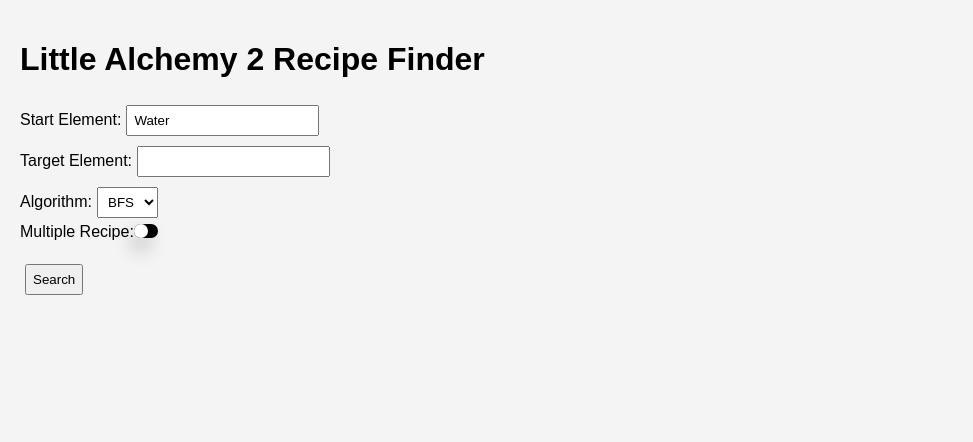
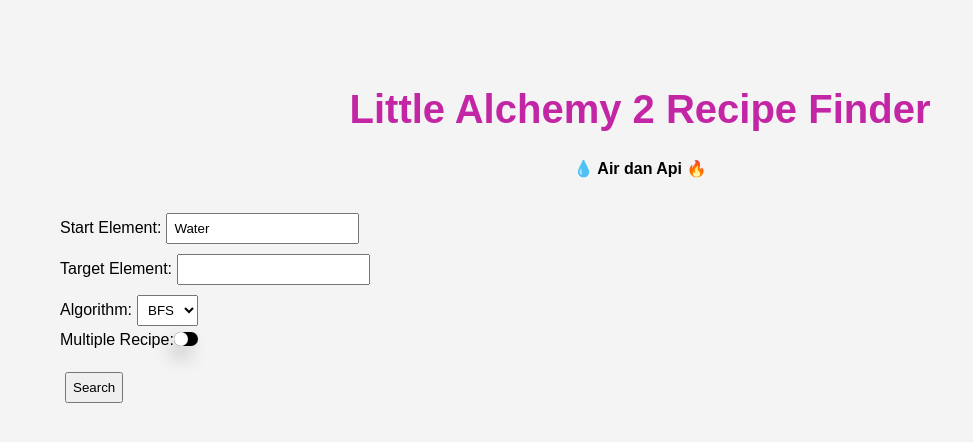
Before and after one commit to qodriazka/Tubes2_Air-dan-Api, a Next.js app in the folder src/frontend/: page / in a window 1280 px wide. Shown: the top 442 px of the page, without its empty margins (0-973 px from the left). Built offline with nearby package versions, Linux system fonts and the light colour scheme.

Commit message:
fix: index title

```diff
--- a/src/frontend/pages/index.jsx
+++ b/src/frontend/pages/index.jsx
@@ -1,15 +1,49 @@
-// src/frontend/pages/index.jsx
-import React, { useState } from "react";
+import React, { useState } from 'react';
+import Head from 'next/head';
 import RecipeForm from "../components/RecipeForm";
 
 export default function Home() {
   const [result, setResult] = useState(null);
+  return (
+    <>
+      <Head>
+        <title>Little Alchemy 2 Recipe Finder</title>
+      </Head>
 
-  return (
-    <div className="p-8">
-      <h1 className="text-3xl font-bold mb-4">Little Alchemy 2 Recipe Finder</h1>
-      {/* Panggil RecipeForm untuk menampilkan form pencarian */}
-      <RecipeForm setResult={setResult} />
-    </div>
+      <div className='container'>
+        <header>
+          <h1>Little Alchemy 2 Recipe Finder</h1>
+          <p><strong>💧 Air dan Api 🔥</strong></p>
+        </header>
+
+        <RecipeForm setResult={setResult} />
+        {result && (
+          <div className="result-section">
+            <RecipeTree data={result} />
+            <StatsPanel data={result} />
+          </div>
+        )}
+
+      </div>
+
+      <style jsx>{`
+        .container {
+          max-width: 1200px;
+          margin: 0 auto;
+          padding: 40px;
+          font-family: Arial, sans-serif;
+        }
+
+        header {
+          text-align: center;
+          margin-bottom: 30px;
+        }
+
+        header h1 {
+          font-size: 2.5rem;
+          color: #C326A4;
+        }
+      `}</style>
+    </>
   );
 }
```
